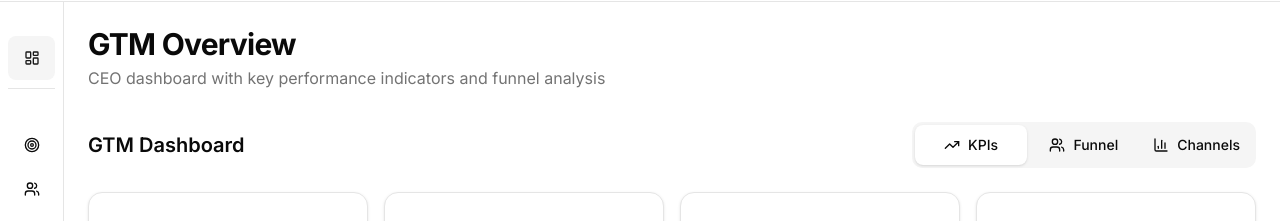
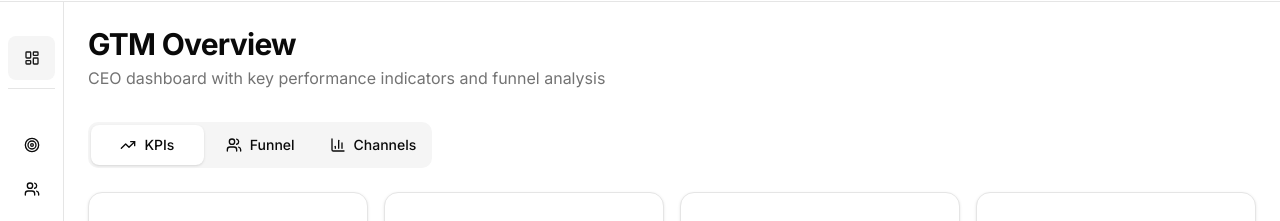
Before and after one commit to SCAILE-it/gtm-os, a Next.js app: page / in a window 1280 px wide. Shown: the part 62-283 px from the top of the page. Built offline with nearby package versions, Linux system fonts and the light colour scheme; no server answers; the database is empty.

Commit message:
Remove duplicate 'GTM Dashboard' text from main content area
- Removed redundant h2 heading in overview dashboard
- Keeps 'GTM Dashboard' in header only to avoid duplication
- Maintains clean, uncluttered interface per scaile brand guidelines

```diff
--- a/src/components/dashboard/overview-dashboard.tsx
+++ b/src/components/dashboard/overview-dashboard.tsx
@@ -187,7 +187,6 @@ export function OverviewDashboard() {
       {/* Unified GTM Dashboard */}
       <div>
         <div className="flex flex-col sm:flex-row sm:items-center justify-between mb-6 gap-4">
-          <h2 className="text-xl font-semibold">GTM Dashboard</h2>
           <Tabs value={viewMode} onValueChange={handleViewModeChange} className="w-auto">
             <TabsList className="grid grid-cols-3 h-auto">
               <TabsTrigger value="kpis" className="gap-2 h-10 px-3 touch-manipulation">
```
